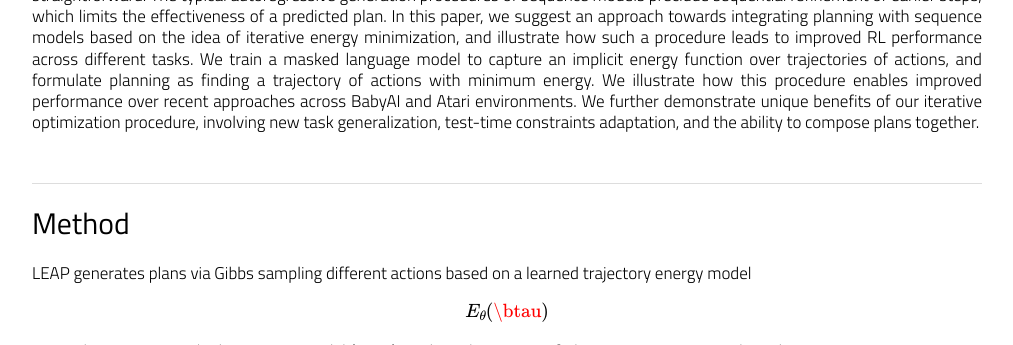
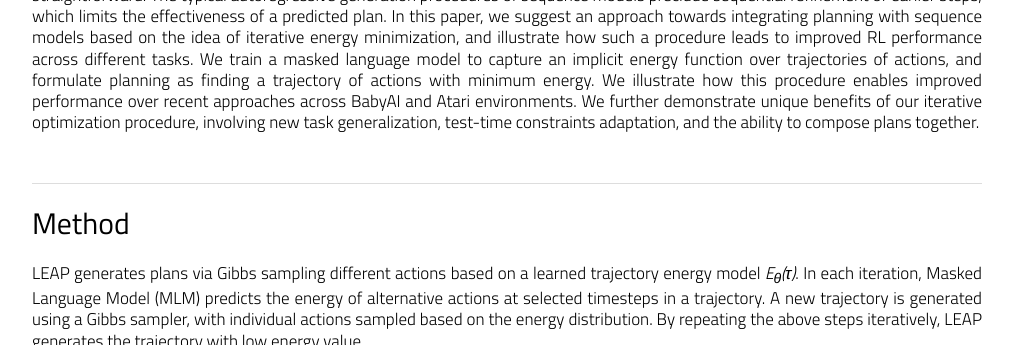
Before and after one commit to hychen-naza/hychen-naza.github.io, a Jekyll site: the page projects/LEAP/index.html, which Jekyll copies as it is, in a window 1280 px wide and 900 px high, scrolled down 1106 px, cut to the strip 0-345 px from the top of the window. Shown: the whole strip, without its empty margins (133-1146 px from the left). Built offline with Jekyll 4.4.1, drawn with Linux system fonts in a browser that asks for light colours; nearby versions of some CDN libraries.

Commit message:
Update index.html

```diff
--- a/projects/LEAP/index.html
+++ b/projects/LEAP/index.html
@@ -476,7 +476,7 @@ pre {
         <hr>
         <h2>Method</h2>
             <div class="mx-auto">
-                <left><p>LEAP generates plans via Gibbs sampling different actions based on a learned trajectory energy model $$E_\theta(\btau{})$$.
+                <left><p>LEAP generates plans via Gibbs sampling different actions based on a learned trajectory energy model <i>E<sub>&theta;</sub>(&tau;)</i>.
     In each iteration,  Masked Language Model (MLM) predicts the energy of alternative actions at selected timesteps in a trajectory.
     A new trajectory is generated using a Gibbs sampler, with individual actions sampled based on the energy distribution.
     By repeating the above steps iteratively, LEAP generates the trajectory with low energy value.</p></left>
@@ -629,7 +629,7 @@ pre {
         <div class="col-sm-3">
             <div class="move-down">
                 <video width="100%" playsinline="" autoplay="" loop="" preload="" muted="">
-                    <source src="materials/related/diffuser.mp4" type="video/mp4" style: "padding-top: 15px;">
+                    <source src="materials/related/diffuser.mp4" type="video/mp4" style: "padding-top: 50px;">
                 </video>
             </div>
         </div>
```
